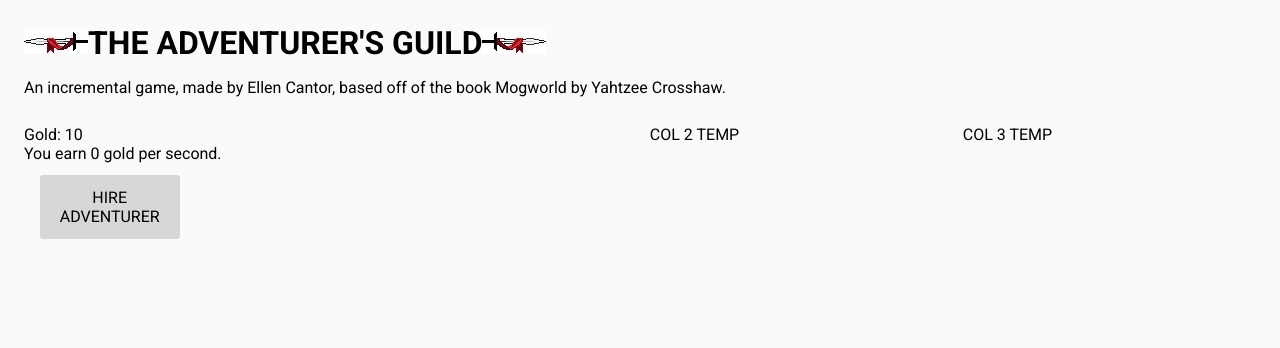
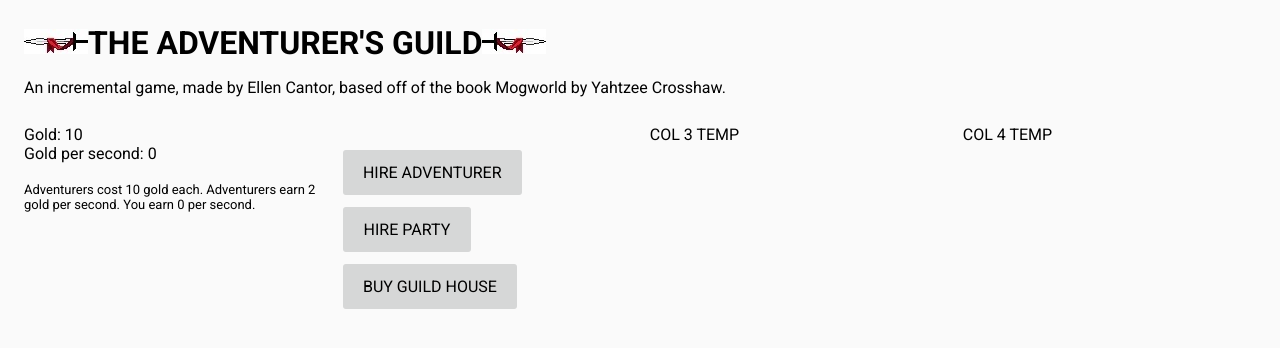
Before and after one commit to Rienuaa/guild, a plain HTML site: page index.html in a window 1280 px wide. Drawn offline with Linux system fonts and the light colour scheme.

Commit message:
help
augh

```diff
--- a/index.html
+++ b/index.html
@@ -9,23 +9,27 @@
 		<p>An incremental game, made by Ellen Cantor, based off of the book Mogworld by Yahtzee Crosshaw.</p>
 
 		<div class="section group">
-			<div class = "col span2" id = "COLUMN 1">
+			<div class="col span1" id = "COLUMN 1">
 				<span id = "GString">Gold: <span id = "GOLD"></span><br />
-				You earn <span id = "GPS">0</span> gold per second.</span><br />
-				<div class = "col span1" id = "SUB COLUMN 1">
-					<button id = "unit1Button" onClick = buyUnit1(1)>HIRE ADVENTURER</button><br />
-				</div>
-				<div class = "col span1" id = "SUB COLUMN 2">
-					<span id = "unit2String">
-				</div>
+				Gold per second: <span id = "GPS">0</span></span><br />
+				<br /><font size = 2><span id = "unit1String">Adventurers cost 10 gold each. Adventurers earn 2 gold per second. You earn <span id = "unit1PS">0</span> per second.</span></font>
 			</div>
 
-			<div class="col span1" id = "COLUMN 2">
-				COL 2 TEMP
+			<div class = "col span1" id = "COLUMN ">
+				<br />
+				<button id = "unit1Button" onClick = buyUnit1(1)>HIRE ADVENTURER</button><br />
+				<button id = "unit2Button" onClick = buyUnit2(1)>HIRE PARTY</button><br />
+				<button id = "unit3Button" onClick = buyUnit3(1)>BUY GUILD HOUSE</button><br />
 			</div>
+
+
 
 			<div class="col span1" id = "COLUMN 3">
 				COL 3 TEMP
 			</div>
+
+			<div class="col span1" id = "COLUMN 4">
+				COL 4 TEMP
+			</div>
 		</div>
 <script type="text/javascript" src="main.js"></script></body></html>
--- a/main.js
+++ b/main.js
@@ -3,14 +3,14 @@
 var inf = 0;
 var IPS = 0;
 
-//name = [number, amount they produce per second, cost in gold, cost in inf, cost of previous unit, per second]
-var unit7 = [0, 8, 10000000, 1, 0]; //KINGDOMS
-var unit6 = [0, 7, 1000000, 1, 0]; //TERRITORIES
-var unit5 = [0, 6, 100000, 1, 0]; //LARGE HALLS
-var unit4 = [0, 5, 10000, 1, 0]; //GUILD HALLS
-var unit3 = [0, 4, 1000, 1, 0]; //GUILD HOUSES
-var unit2 = [0, 3, 100, 1, 0]; //PARTIES
-var unit1 = [0, 2, 10, 1, 0]; //ADVENTURERS
+//name = [number, amount they produce per second, cost in gold, cost in inf, cost of previous unit]
+var unit7 = [0, 8, 10000000, 1]; //KINGDOMS
+var unit6 = [0, 7, 1000000, 1]; //TERRITORIES
+var unit5 = [0, 6, 100000, 1]; //LARGE HALLS
+var unit4 = [0, 5, 10000, 1]; //GUILD HALLS
+var unit3 = [0, 4, 1000, 1]; //GUILD HOUSES
+var unit2 = [0, 3, 100, 1]; //PARTIES
+var unit1 = [0, 2, 10, 1]; //ADVENTURERS
 
 function goldUpdate(){
 	document.getElementById('GOLD').innerHTML = gold;
@@ -130,13 +130,13 @@
 
 //THE LOOP OF THE GAME ITERATES THROUGH THIS ONCE PER SECOND
 function click(number){
-	unit7[0] = unit7[0] + (unit7[4] * number);
-	unit6[0] = unit6[0] + (unit6[4] * number);
-	unit5[0] = unit5[0] + (unit5[4] * number);
-	unit4[0] = unit4[0] + (unit4[4] * number);
-	unit3[0] = unit3[0] + (unit3[4] * number);
-	unit2[0] = unit2[0] + (unit2[4] * number);
-	unit1[0] = unit1[0] + (unit1[4] * number);
+	//unit7[0] = unit7[0] + (unit8[4] * number);
+	unit6[0] = unit6[0] + ((unit7[0] * unit7[1])* number);
+	unit5[0] = unit5[0] + ((unit6[0] * unit6[1])* number);
+	unit4[0] = unit4[0] + ((unit5[0] * unit5[1])* number);
+	unit3[0] = unit3[0] + ((unit4[0] * unit4[1])* number);
+	unit2[0] = unit2[0] + ((unit3[0] * unit3[1])* number);
+	unit1[0] = unit1[0] + ((unit2[0] * unit2[1])* number);
 	GPS = (unit1[1] * unit1[0]); //I know this is shitty coding practice, but it really helps me follow it
 	gold = gold + (GPS * number);
 	//inf = inf + (IPS * number);
```
Also changed, not shown: interface.css (line endings or trailing spaces).
